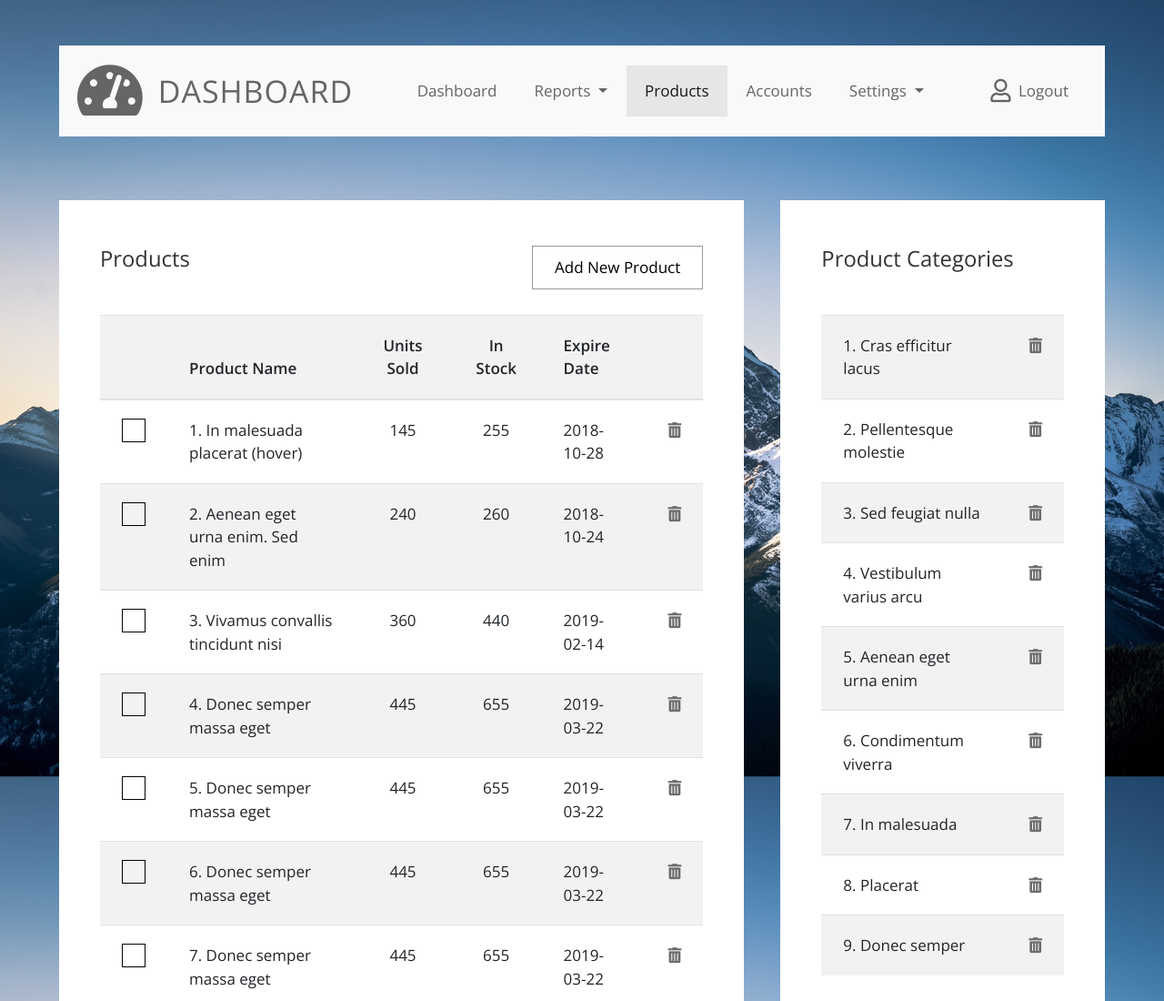
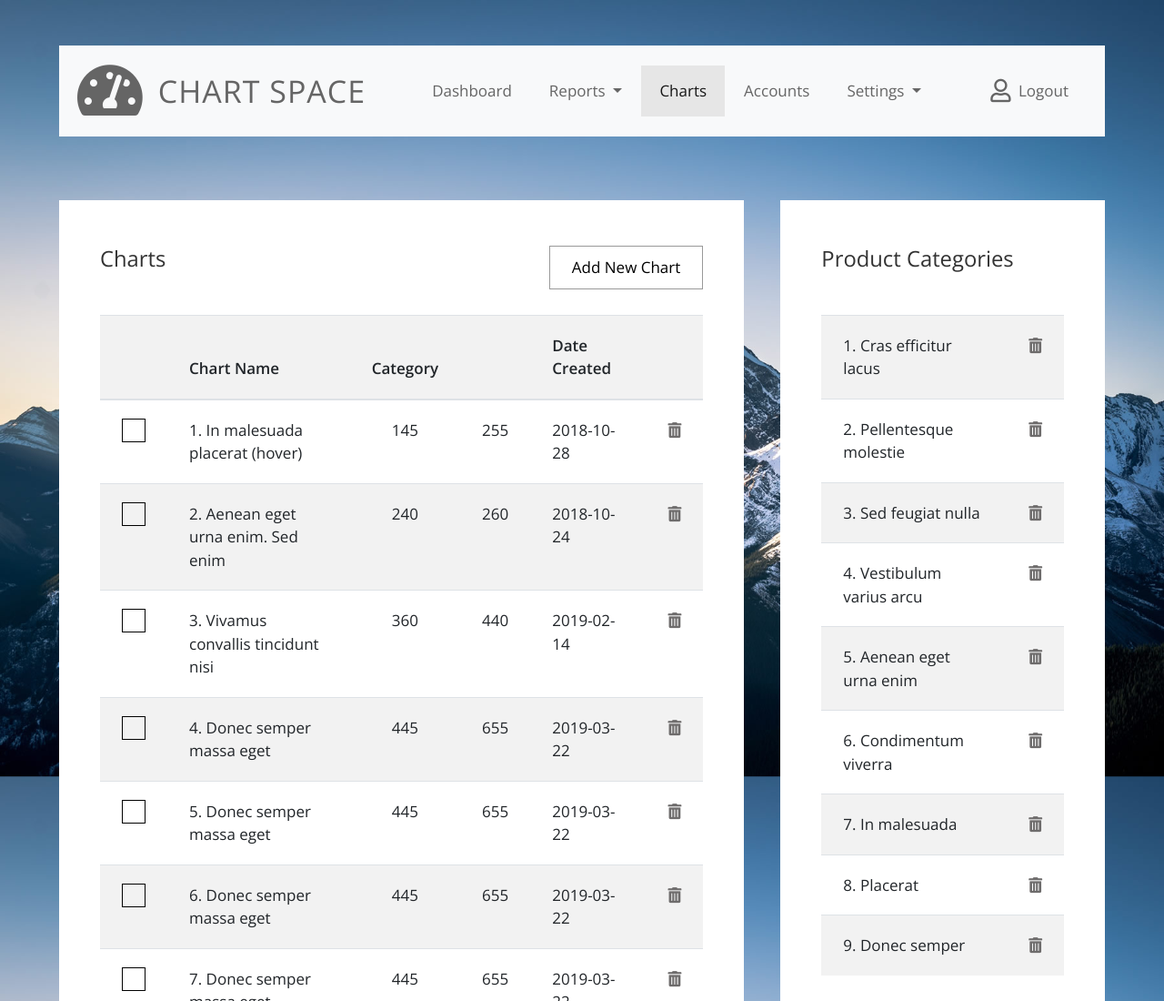
Before and after one commit to Valentina-Kipel/Chart-Space, a website: page public/products.html in a window 1280 px wide. Shown: the top 1100 px of the page at 91% size. Drawn offline with nearby package versions, Linux system fonts and the light colour scheme.

Commit message:
Updt HTML

```diff
--- a/public/products.html
+++ b/public/products.html
@@ -5,7 +5,7 @@
     <meta charset="UTF-8">
     <meta name="viewport" content="width=device-width, initial-scale=1.0">
     <meta http-equiv="X-UA-Compatible" content="ie=edge">
-    <title>Products Page - Dashboard Template</title>
+    <title>Charts Page - Dashboard Template</title>
     <!--
 
     Template 2108 Dashboard
@@ -30,7 +30,7 @@
                     <nav class="navbar navbar-expand-xl navbar-light bg-light">
                         <a class="navbar-brand" href="index.html">
                             <i class="fas fa-3x fa-tachometer-alt tm-site-icon"></i>
-                            <h1 class="tm-site-title mb-0">Dashboard</h1>
+                            <h1 class="tm-site-title mb-0">Chart Space</h1>
                         </a>
                         <button class="navbar-toggler ml-auto mr-0" type="button" data-toggle="collapse" data-target="#navbarSupportedContent" aria-controls="navbarSupportedContent"
                             aria-expanded="false" aria-label="Toggle navigation">
@@ -56,7 +56,7 @@
                                     </div>
                                 </li>
                                 <li class="nav-item active">
-                                    <a class="nav-link" href="products.html">Products</a>
+                                    <a class="nav-link" href="products.html">Charts</a>
                                 </li>
 
                                 <li class="nav-item">
@@ -92,11 +92,11 @@
                     <div class="bg-white tm-block h-100">
                         <div class="row">
                             <div class="col-md-8 col-sm-12">
-                                <h2 class="tm-block-title d-inline-block">Products</h2>
+                                <h2 class="tm-block-title d-inline-block">Charts</h2>
 
                             </div>
                             <div class="col-md-4 col-sm-12 text-right">
-                                <a href="add-product.html" class="btn btn-small btn-primary">Add New Product</a>
+                                <a href="add-product.html" class="btn btn-small btn-primary">Add New Chart</a>
                             </div>
                         </div>
                         <div class="table-responsive">
@@ -104,10 +104,10 @@
                                 <thead>
                                     <tr class="tm-bg-gray">
                                         <th scope="col">&nbsp;</th>
-                                        <th scope="col">Product Name</th>
-                                        <th scope="col" class="text-center">Units Sold</th>
-                                        <th scope="col" class="text-center">In Stock</th>
-                                        <th scope="col">Expire Date</th>
+                                        <th scope="col">Chart Name</th>
+                                        <th scope="col" class="text-center">Category</th>
+                                        <th scope="col" class="text-center">&nbsp</th>
+                                        <th scope="col">Date Created</th>
                                         <th scope="col">&nbsp;</th>
                                     </tr>
                                 </thead>
```
Also changed, not shown: public/accounts.html (+2 -2 lines), public/add-product.html (+8 -8 lines), public/edit-product.html (+2 -2 lines), public/index.html (+3 -3 lines).
